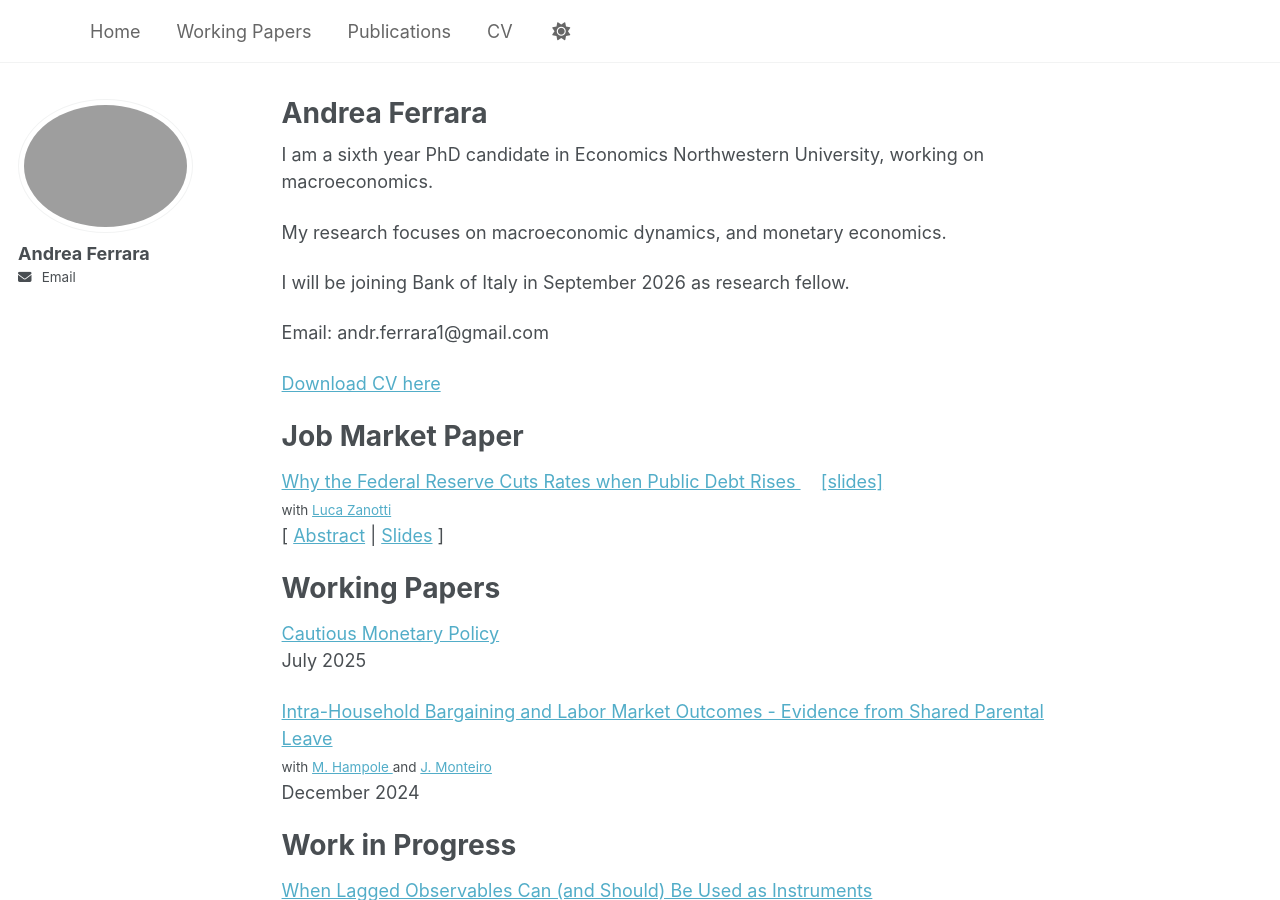
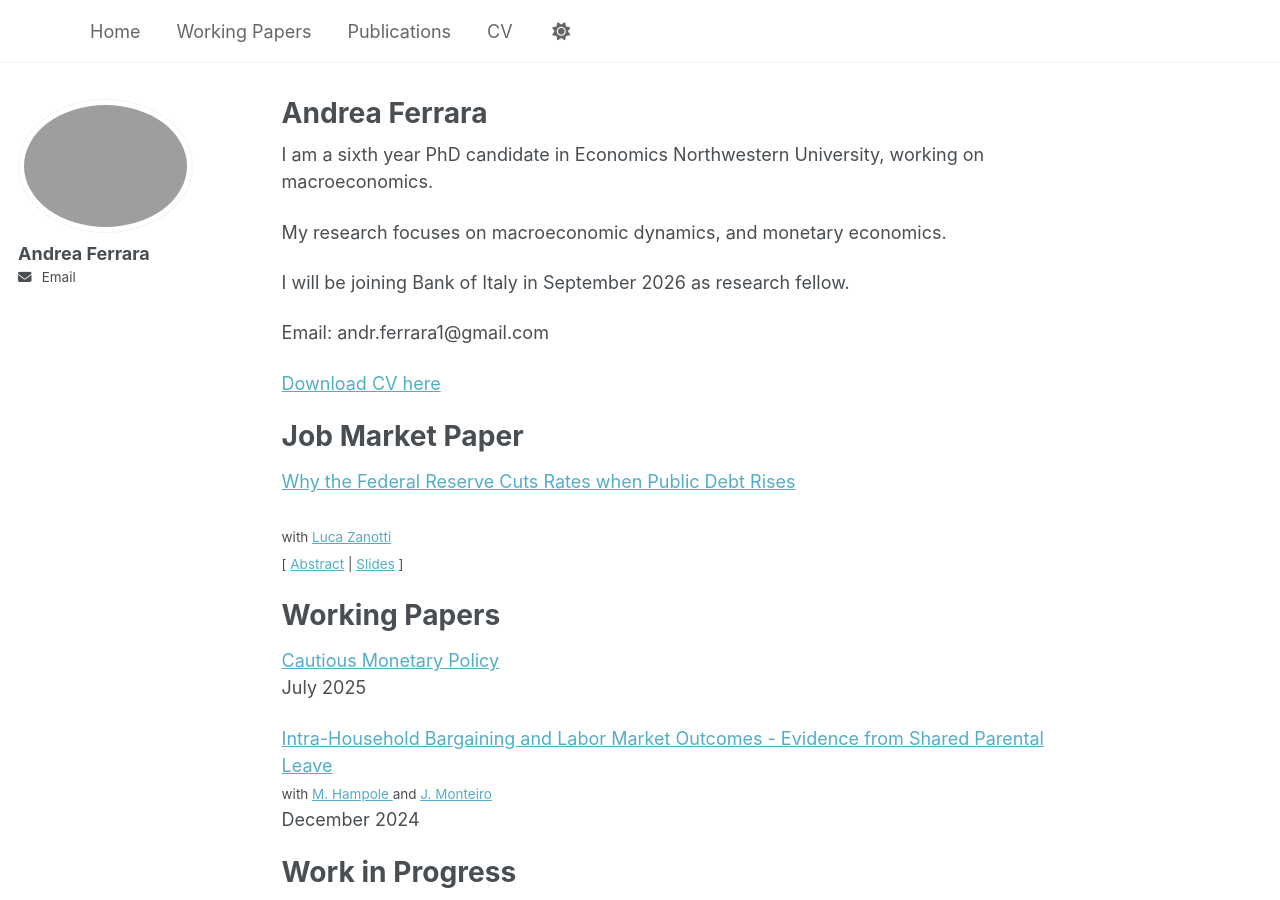
Before and after one commit to AndreaFerrara1997/AndreaFerrara1997.github.io, a Jekyll site: the page built from index.md, in a window 1280 px wide and 900 px high. Built offline with Jekyll 4.4.1, drawn with Linux system fonts in a browser that asks for light colours; a script that is not in the unit is left out.

Commit message:
Update index.md

```diff
--- a/index.md
+++ b/index.md
@@ -18,12 +18,11 @@ Email: andr.ferrara1@gmail.com
 # Job Market Paper
 <a href="https://andreaferrara1997.github.io/files/JMP_AndreaFerrara.pdf" target="_blank" rel="noopener noreferrer">
 Why the Federal Reserve Cuts Rates when Public Debt Rises
-</a> &nbsp;&nbsp;&nbsp; <a href="https://andreaferrara1997.github.io/files/JM_Presentation_short.pdf" target="_blank" rel="noopener noreferrer">
-[slides] </a> <br>
-<small>with <a href="https://lzanotti1999.github.io" target="_blank" rel="noopener noreferrer"> Luca Zanotti </a></small>
+</a>
+<small>with <a href="https://lzanotti1999.github.io" target="_blank" rel="noopener noreferrer"> Luca Zanotti </a>
 [ <a href="javascript:void(0)" onclick="document.getElementById('abstract-jmp').style.display =
 document.getElementById('abstract-jmp').style.display === 'none' ? 'block' : 'none';">Abstract</a>
-| <a href="https://andreaferrara1997.github.io/files/JM_Presentation_short.pdf" target="_blank" rel="noopener noreferrer">Slides</a> ]
+| <a href="https://andreaferrara1997.github.io/files/JM_Presentation_short.pdf" target="_blank" rel="noopener noreferrer">Slides</a> ]</small>
 
 <div id="abstract-jmp" style="display:none;">
 <p>
```
